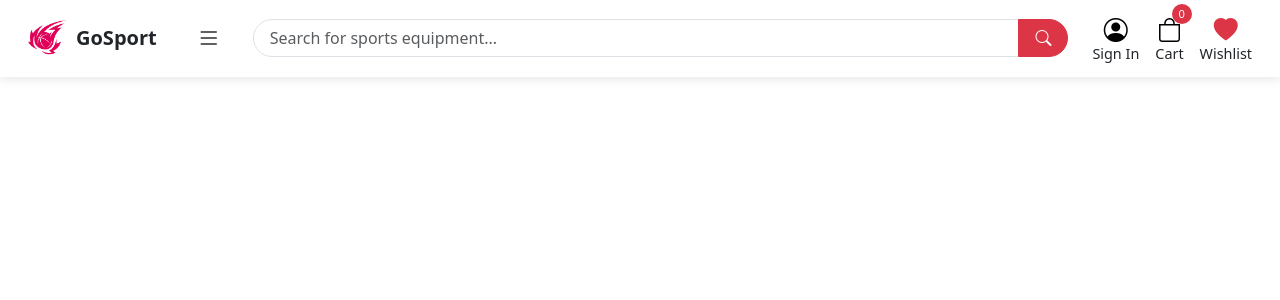
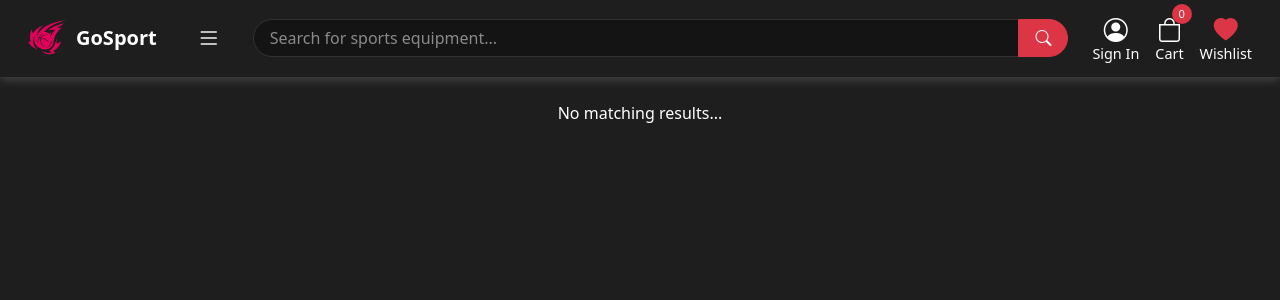
Before and after one commit to youssefchkili/GoSport, a Symfony app: template templates/products/index.html.twig in a window 1280 px wide. Shown: the top 300 px of the page. Run offline with Twig, Linux system fonts and the light colour scheme; the template is opened without the code that fills it, so the values that code supplies are empty; style sheets or scripts are compiled from the project's sources; some libraries are stand-ins or nearby versions.

Commit message:
dark theme done for products page and product

```diff
--- a/assets/styles/app.css
+++ b/assets/styles/app.css
@@ -3,7 +3,8 @@
 @tailwind utilities;
 
 body {
-    background-color: rgb(255, 255, 255);
+    background-color: rgb(30, 30, 30);
+    color: white;
 }
 .badge{
     position: absolute;
--- a/src/Security/LoginAuthenticator.php
+++ b/src/Security/LoginAuthenticator.php
@@ -38,7 +38,7 @@
             new UserBadge($email),
             new PasswordCredentials($request->request->get('password', '')),
             [
-                new CsrfTokenBadge('authenticate', $request->request->get('_csrf_token')),
+                new CsrfTokenBadge('authenticate', $request->get('_csrf_token')),
                 new RememberMeBadge(),
             ]
         );
--- a/templates/coolBase.html.twig
+++ b/templates/coolBase.html.twig
@@ -18,7 +18,8 @@
         }
 
         .navbar {
-            box-shadow: 0 2px 10px rgba(0,0,0,0.1);
+            background-color: rgb(30,30,30);
+            box-shadow: 0 2px 10px rgba(255,255,255,0.2);
             padding: 0.75rem 1rem;
         }
 
@@ -26,7 +27,7 @@
             display: flex;
             align-items: center;
             font-weight: 700;
-            color: var(--dark-text);
+            color: white;
             transition: all 0.2s ease;
         }
 
@@ -39,9 +40,11 @@
         }
 
         .search-form .form-control {
+            background-color: rgb(20, 20, 20);
             border-radius: 50px 0 0 50px;
-            border: 1px solid #dee2e6;
+            border: 1px solid rgb(50, 50, 50);
             padding-left: 1rem;
+            color: white;
         }
 
         .search-form .btn {
@@ -51,7 +54,6 @@
 
         .nav-icon {
             font-size: 1.5rem;
-            color: var(--dark-text);
             transition: all 0.2s ease;
         }
 
@@ -110,6 +112,14 @@
                 margin: 0 10px;
             }
         }
+        input::placeholder {
+            color: white !important;
+            opacity: 0.5 !important;
+        }
+        .sidebar{
+            background-color: rgb(30,30,30);
+            color: white;
+        }
     </style>
     {% block stylesheets %}
     {% endblock %}
@@ -124,7 +134,7 @@
 <form method="get" action="/products/byFilters" class="search-form d-flex w-100">
 
 <!-- Main Navigation -->
-<nav class="navbar navbar-expand-lg navbar-light bg-white sticky-top w-100">
+<nav class="navbar navbar-expand-lg sticky-top w-100 text-white">
     <div class="container">
         <!-- Sidebar Toggle Button -->
         <button class="sidebar-toggle d-lg-none" type="button" data-bs-toggle="offcanvas" data-bs-target="#sidebar" aria-controls="sidebar">
@@ -140,14 +150,14 @@
         {% block sidebarButton %}
         <!-- Sidebar Toggle Button (visible on larger screens) -->
         <button class="sidebar-toggle d-none d-lg-block" type="button" data-bs-toggle="offcanvas" data-bs-target="#sidebar" aria-controls="sidebar">
-            <i class="bi bi-list"></i>
+            <i class="bi bi-list text-white"></i>
         </button>
         {% endblock %}
 
         <!-- Search Form -->
         <div class="search-container flex-grow-1 mx-lg-4">
-            <div class="input-group">
-                <input class="form-control" type="search" placeholder="Search for sports equipment..." aria-label="Search" name="keyWord" value="{{keyWord is defined ? keyWord}}">
+            <div class="input-group text-white">
+                <input class="form-control text-white" type="search" placeholder="Search for sports equipment..." aria-label="Search" name="keyWord" value="{{keyWord is defined ? keyWord}}">
                 <button class="btn btn-danger" type="submit">
                     <i class="bi bi-search"></i>
                 </button>
@@ -162,7 +172,7 @@
                     <div class="dropdown">
                         <a class="nav-link text-decoration-none" href="#" id="userDropdown" role="button" data-bs-toggle="dropdown" aria-expanded="false">
                             <div class="nav-icon text-black">
-                                <i class="bi bi-person-circle"></i>
+                                <i class="bi bi-person-circle text-white"></i>
                             </div>
                             <div class="nav-link-text">Account</div>
                         </a>
@@ -175,7 +185,7 @@
                 {% else %}
                     <a class="nav-link text-decoration-none" href="{{ path('app_login') }}">
                         <div class="nav-icon text-black">
-                            <i class="bi bi-person-circle"></i>
+                            <i class="bi bi-person-circle text-white"></i>
                         </div>
                         <div class="nav-link-text">Sign In</div>
                     </a>
@@ -186,7 +196,7 @@
             <div class="nav-item text-center">
                 <a class="nav-link text-decoration-none" href="/products">
                     <div class="nav-icon cart-icon text-black">
-                        <i class="bi bi-bag"></i>
+                        <i class="bi bi-bag text-white"></i>
                         <span class="cart-badge">
                             {% if app.session.get('user') is not null and app.session.get('cartItemsCount') is defined %}
                                 {{ app.session.get('cartItemsCount') }}
@@ -214,12 +224,12 @@
 </nav>
 
 <!-- Sidebar Offcanvas -->
-<div class="offcanvas offcanvas-start" tabindex="-1" id="sidebar" aria-labelledby="sidebarLabel">
+<div class="offcanvas offcanvas-start sidebar" tabindex="-1" id="sidebar" aria-labelledby="sidebarLabel">
     <div class="offcanvas-header">
         {% block sidebarTitle %}
             <h5 class="offcanvas-title" id="sidebarLabel">Filter by</h5>
         {% endblock %}
-        <button type="button" class="btn-close text-reset" data-bs-dismiss="offcanvas" aria-label="Close"></button>
+        <button type="button" class="btn-close text-reset text-white" data-bs-dismiss="offcanvas" aria-label="Close"></button>
     </div>
 
     <div class="offcanvas-body">
--- a/templates/products/index.html.twig
+++ b/templates/products/index.html.twig
@@ -123,22 +133,22 @@
         <nav aria-label="Page navigation" class="mt-4">
             <ul class="pagination justify-content-center">
                 {% if currentPage > 1 %}
-                    <li class="page-item">
-                        <a class="page-link text-danger" href="{{ path(app.request.attributes.get('_route'), app.request.query.all|merge({'page': currentPage - 1})) }}" aria-label="Previous">
+                    <li class="page-item p-0.5">
+                        <a class="pagination-knob page-link text-danger bg-dark rounded-circle d-flex align-items-center justify-content-center" href="{{ path(app.request.attributes.get('_route'), app.request.query.all|merge({'page': currentPage - 1})) }}" aria-label="Previous">
                             <span aria-hidden="true">&laquo;</span>
                         </a>
                     </li>
                 {% endif %}
 
                 {% for page in 1..totalPages %}
-                    <li class="page-item">
-                        <a class="page-link text-danger{% if page == currentPage %} bg-danger text-white{% endif %}" href="{{ path(app.request.attributes.get('_route'), app.request.query.all|merge({'page': page})) }}">{{ page }}</a>
+                    <li class="page-item p-0.5">
+                        <a class="pagination-knob page-link text-danger rounded-circle d-flex align-items-center justify-content-center {% if page == currentPage %} bg-danger text-white{% else %} bg-dark {% endif %}" href="{{ path(app.request.attributes.get('_route'), app.request.query.all|merge({'page': page})) }}">{{ page }}</a>
                     </li>
                 {% endfor %}
 
                 {% if currentPage < totalPages %}
-                    <li class="page-item">
-                        <a class="page-link text-danger" href="{{ path(app.request.attributes.get('_route'), app.request.query.all|merge({'page': currentPage + 1})) }}" aria-label="Next">
+                    <li class="page-item p-0.5">
+                        <a class="pagination-knob page-link text-danger bg-dark rounded-circle d-flex align-items-center justify-content-center" href="{{ path(app.request.attributes.get('_route'), app.request.query.all|merge({'page': currentPage + 1})) }}" aria-label="Next">
                             <span aria-hidden="true">&raquo;</span>
                         </a>
                     </li>
```
Also changed, not shown: other parts of assets/styles/app.css (+30 -2 lines), other parts of templates/products/index.html.twig (+25 -15 lines), templates/products/single.html.twig (+40 -22 lines), 1 other file. Lines whose indentation alone changed are shown as unchanged.
